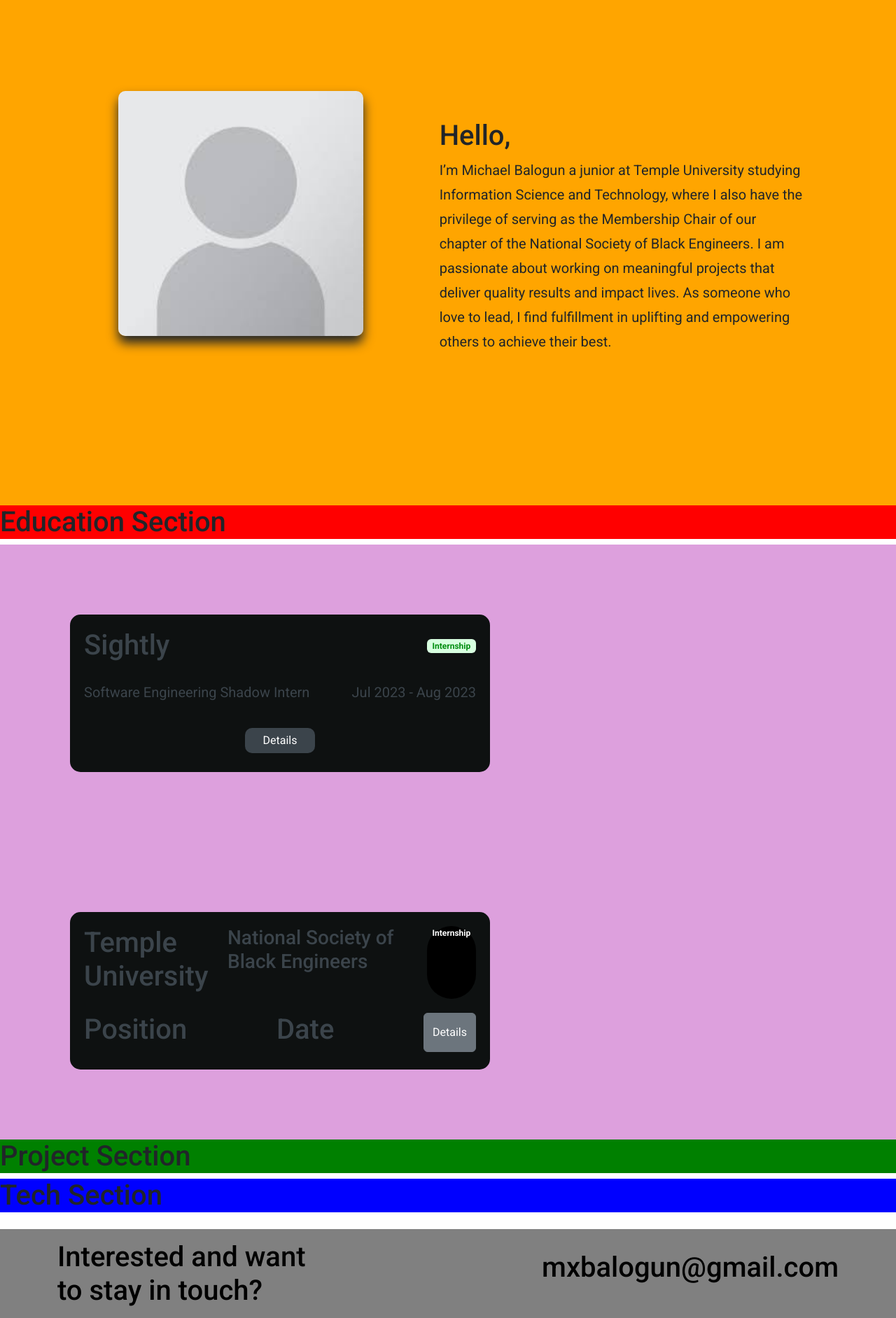
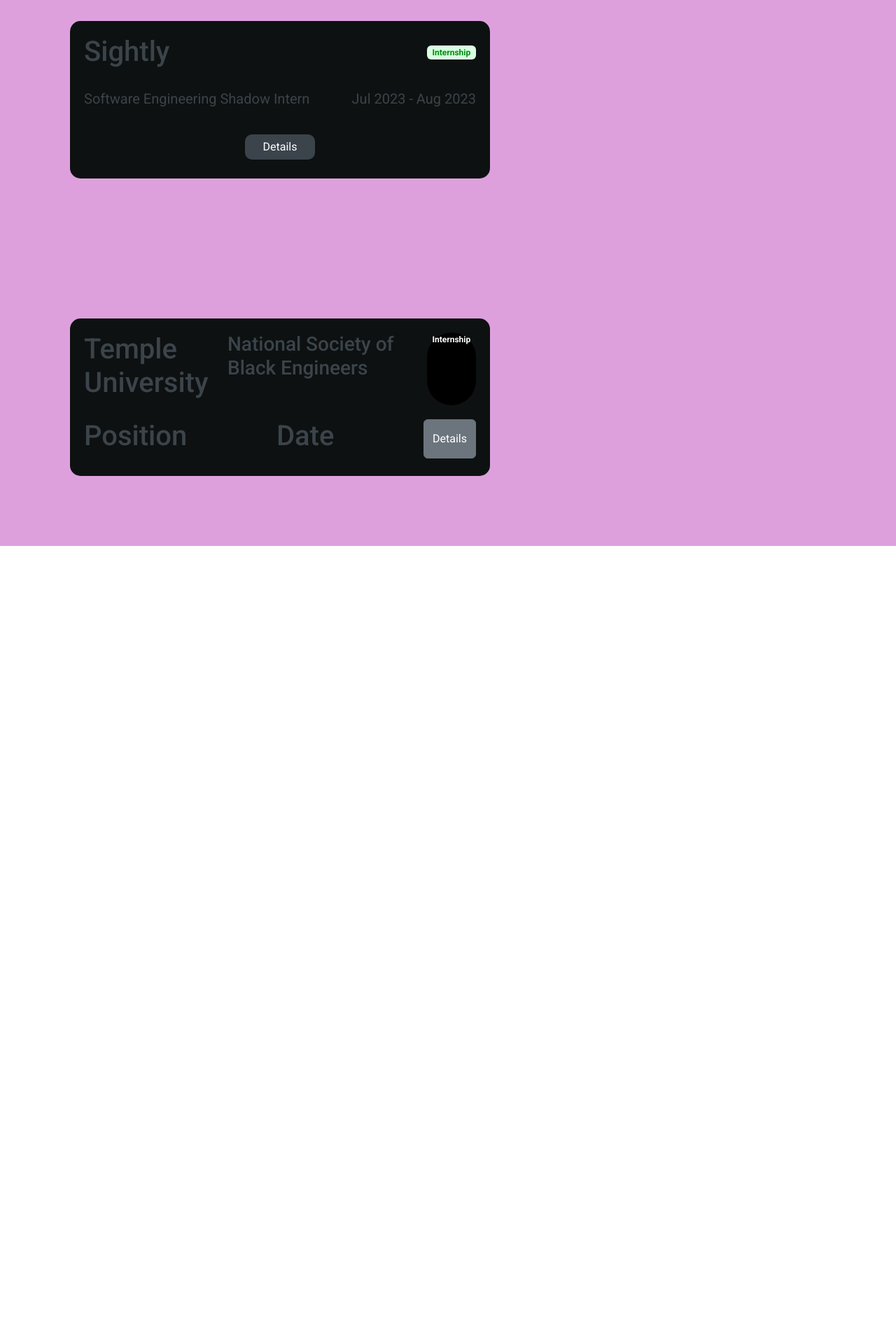
Before and after one commit to mikexbal/Michael-Balogun, a React (Create React App) app in the folder portfolio-react-app/: page / in a window 1280 px wide. Shown: the part 980-2863 px from the top of the page at 70% size. After the commit the page ends 1760 px from the top, so only its background shows below. Built offline with nearby package versions, Linux system fonts and the light colour scheme.

Commit message:
Removed about section and added comments to layout website structure

```diff
--- a/portfolio-react-app/src/App.js
+++ b/portfolio-react-app/src/App.js
@@ -4,7 +4,6 @@
 import "bootstrap-icons/font/bootstrap-icons.css";
 import Header from './components/HeaderComponent/header';
 import Footer from './components/FooterComponent/footer';
-import About from './components/AboutComponent/about';
 import Education from './components/EducationComponent/education';
 import Experience from './components/ExperienceComponent/experience';
 import Projects from './components/ProjectsComponent/projects';
@@ -16,13 +15,18 @@
 function App() {
   return (
     <>
+      {/*
+
+        Home - brief intro about me
+        Education - Current school education
+        Experience -
+        Projets
+        Tech Stack
+
+      */}
       <Header />
-      <About />
-      <Education />
       <Experience />
-      <Projects />
-      <TechStack />
-      <Footer />
+
     </>
 
   );
```
